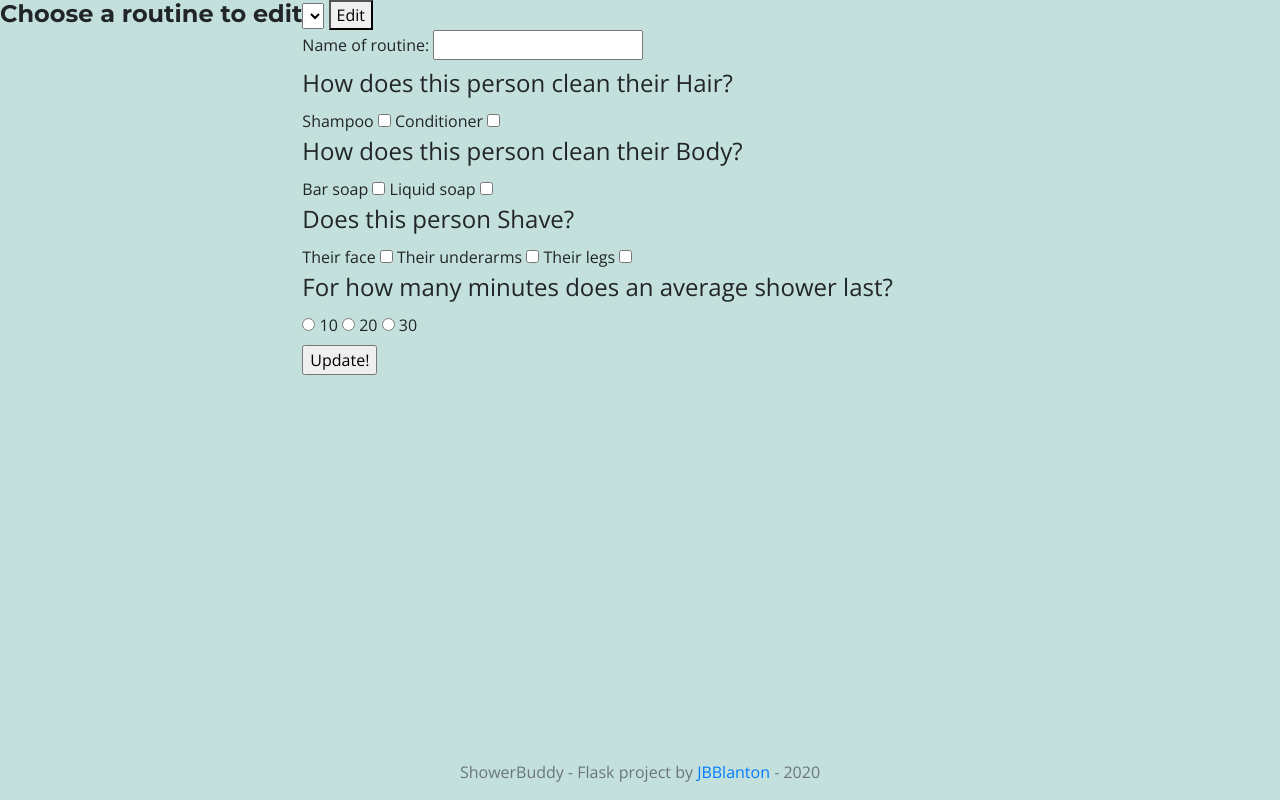
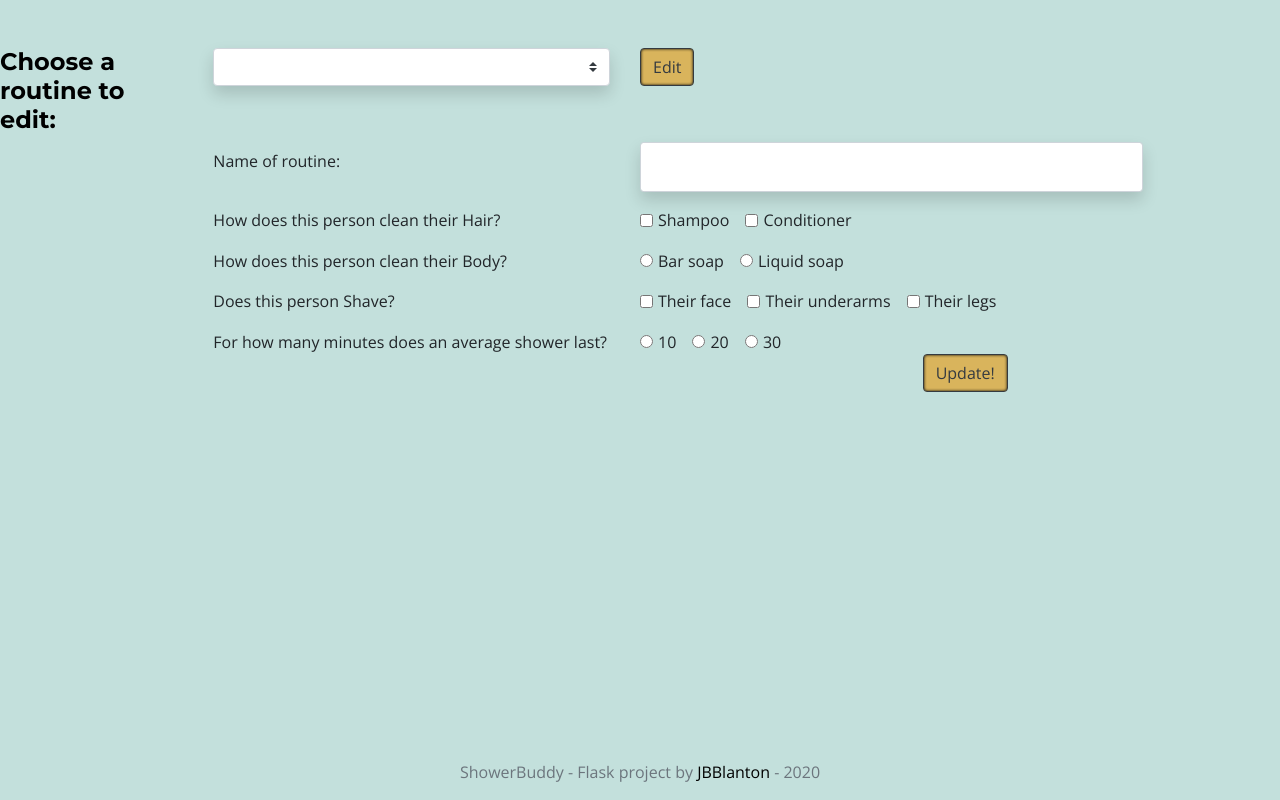
Before and after one commit to jbblanton/ShowerBuddy, a Flask app: page /edit_user in a window 1280 px wide. Run offline with Flask 2, Linux system fonts and the light colour scheme; the visitor is signed in with stand-in values (Sample User, id 1); data comes from the database, SQL or seed files in the repository; lists and menus that the app fills with data are empty; some libraries are stand-ins or nearby versions.

Commit message:
merge on 85ee863

```diff
--- a/model.py
+++ b/model.py
@@ -129,6 +129,7 @@ class Activity(db.Model):
         return f'<Activity id={self.activity_id}, description={self.description}, video={self.activity_video}>'
 
 
+
 class Flow_Product(db.Model):
     """Tying a unique flow to the necessary products"""
 
--- a/server.py
+++ b/server.py
@@ -75,14 +75,14 @@ def register_user():
 
         password = generate_password_hash(cg_pass, method='sha256')
 
-        # Instantiate a Caregiver object
-        caregiver = crud.create_caregiver(cg_name, cg_email, cg_phone, password)
+        dupe_cg = model.Caregiver.check_if_registered(cg_email)
 
-        login_user(caregiver)
-
-##########
-    alert = crud.send_creation_alert(API_SID, AUTH)
-##########
+        if dupe_cg:
+            login_user(dupe_cg)
+        else:
+            # Instantiate a Caregiver object
+            caregiver = crud.create_caregiver(cg_name, cg_email, cg_phone, password)
+            login_user(caregiver)
 
     if current_user.is_authenticated:
         caregiver = current_user
@@ -92,7 +92,7 @@ def register_user():
     user_name = name.capitalize()
     user_body = request.form.get('body')
     flow = request.form.get('flow-name')
-    if flow == " " :
+    if flow == "":
         flow = 'daily'
     flow_title = flow.lower()
 
@@ -280,9 +280,9 @@ def make_edits():
         title = 'daily'
     flow_title = title.lower()
 
-    update_flow = crud.update_user_flow(flow_id, duration, flow_title)
+    updated_flow = crud.update_user_flow(flow_id, duration, flow_title)
 
-    update_activities = crud.update_user_activities(flow_id, activities)
+# TO DO:  updated_activities = crud.update_user_activities(flow_id, activities, updated_flow)
 
     # return flash('update submitted!')
     try:
--- a/static/styles.css
+++ b/static/styles.css
@@ -16,13 +16,14 @@ body.homescreen {
 }
 
 body.dashboard {
-    background: url('/static/img/tiles.jpg');
-    background: rgba( , , , 0.9);
+    background: url('/static/img/tiles_light.png');
+    /*background: rgba( , , , 0.9);*/
     /*I don't know if that actually made a difference...*/
 }
 
 .btn {
-    background-color: #B6BCCC;
+    background-color: #D9B45C;
+    /*background-color: #CCD9D6;*/*/
     color: black;
     box-shadow: inset 0 0 3px #000000;
 }
@@ -31,8 +32,31 @@ body.dashboard {
     background-color: red!important;
 }
 
-h1, h2, h3, h4, h5, h6 {
+.alert-custom {
+    background-color: #DC8223;
+}
+
+a {
+    color: black;
+}
+
+a:hover {
+    color: white;
+}
+
+h2, h3, h4, h5, h6 {
     font-family: 'Montserrat', sans-serif;
+    color: black;
+}
+
+h1 {
+    font-family: 'Montserrat', sans-serif;
+    font-weight: bold;
+    color: white;
+    letter-spacing: 2px;
+    size: 20em;
+    -webkit-text-fill-color: black;
+    -webkit-text-stroke-width: 1px;
 }
 
 #video-div {
--- a/templates/base.html
+++ b/templates/base.html
@@ -9,36 +9,34 @@
     {# Bootstrap #}
     <link rel="stylesheet" href="https://stackpath.bootstrapcdn.com/bootstrap/4.5.0/css/bootstrap.min.css" integrity="sha384-9aIt2nRpC12Uk9gS9baDl411NQApFmC26EwAOH8WgZl5MYYxFfc+NcPb1dKGj7Sk" crossorigin="anonymous">
 
+    {# Fonts #}
+    <link href="https://fonts.googleapis.com/css2?family=Montserrat:wght@700&family=Open+Sans&display=swap" rel="stylesheet">
+
     {# My stylesheet #}
-    <link href="https://fonts.googleapis.com/css2?family=Montserrat:wght@700&family=Open+Sans&display=swap" rel="stylesheet">
     <link rel="stylesheet" href="/static/styles.css">
 
     <link type="image/x-icon" rel="shortcut icon" href="/static/img/showerbuddy_icon.png">
+
     <title> {% block title %}Shower Buddy{% endblock %} </title>
 
+    {% block head %}{% endblock %}
+  </head>
+
+  <body>
     <div class="row">
-      <div class="col-12 text-center">
+
       {% with messages = get_flashed_messages(with_categories=true) %}
         {% if messages %}
           {% for category, message in messages %}
-            <div class="alert alert-{{ category }} alert-dismissible" role="alert">
-            <div class="alert alert-warning" role="alert">
+            <div class="alert alert-custom">
             <button type="button" class="close" data-dismiss="alert" aria-label="Close"><span aria-hidden="true">&times;</span></button>
             {{ message }}
             </div>
           {% endfor %}
         {% endif %}
       {% endwith %}
+
     </div>
-  </div>
-
-    {% block head %}{% endblock %}
-  </head>
-
-  <body>
-
-
-
     {% block body %}{% endblock %}
 
 
--- a/templates/create_user.html
+++ b/templates/create_user.html
@@ -9,7 +9,7 @@
 
   <div class="row">
     <div class="col-3">
-      <h1>Create a shower routine:</h1>
+      <h2>Create a shower routine:</h2>
     </div>
 
     <div class="col-9">
--- a/templates/edit_user.html
+++ b/templates/edit_user.html
@@ -1,16 +1,4 @@
 {# Edit an existing user/flow #}
-
-{# Pull user_name and user_id from the drop down menu on the dashboard
-
-update flow name:
-
-update flow order:
-
-update flow activities:
-
-add personalized images:
-
-write custom descriptions: #}
 
 {% extends 'base.html' %}
 
@@ -18,13 +6,19 @@ write custom descriptions: #}
 
 {% block body %}
 
-<h4> Choose a routine to edit </h4>
 
-  <div id="current-data">
+<div class="container-fluid mt-5">
+
+  <div class="row">
+    <div class="col-2">
+      <h4> Choose a routine to edit: </h4>
+    </div>
 
 
 
-  <select class="edit-flow" id="flow-id" name="select">
+    <div class="col-4">
+
+        <select class="custom-select shadow sm-white custom-select-md edit-flow" id="flow-id" name="select">
         {% for user in current_user.users %}
           {% for flows in user.flows %}
             <option class="edit-flow" value="{{flows.flow_id}}">{{user.user_name}} - {{flows.title}}
@@ -32,50 +26,97 @@ write custom descriptions: #}
           {% endfor %}
         {% endfor %}
         </select>
-
-  <button id="edit-flow">Edit</button>
-
-    <form id="update-user-form">
-
-    <label for="flow-name">Name of routine:</label>
-    <input id="upd-flow-title" type="text" data-toggle="tooltip" data-placement="right" title="Try something like 'Sunday', 'quick-wash', etc. to help you distinguish different routines for the same person.  Hint: the default is 'daily'" name="flow-name">
+    </div>
+    <div class="col-2">
+      <button class="start-shower btn btn-outline-dark" id="edit-flow">Edit</button>
+    </div>
 
 
-      <legend>How does this person clean their Hair?</legend>
-      Shampoo <input id="shampoo" type="checkbox" name="upd-activity" value="shampoo">
-      Conditioner <input id="conditioner" type="checkbox" name="upd-activity" value="conditioner">
+    <form id="update-user-form" class="col-12">
+    <div class="form-group row">
+        <label for="flow-name" class="col-4 offset-2 col-form-label">Name of routine:</label>
+        <div class="col-5">
+          <input class="form-control shadow p-4 sm-white form-control-sm" id="upd-flow-title" type="text" data-toggle="tooltip" data-placement="right" title="Try something like 'Sunday', 'quick-wash', etc. to help you distinguish different routines for the same person.  Hint: the default is 'daily'" name="flow-name">
+        </div>
+     </div>
+
+    <div class="form-group row">
+      <div class="col-4 offset-2">How does this person clean their Hair?
+      </div>
+        <div class="col-5">
+        <div class="form-check form-check-inline">
+          <input class="form-check-input" id="shampoo" type="checkbox" name="upd-activity" value="shampoo">
+          <label class="form-check-label" for="shampoo">Shampoo</label>
+        </div>
+        <div class="form-check form-check-inline">
+          <input class="form-check-input" id="conditioner" type="checkbox" name="upd-activity" value="conditioner">
+          <label class="form-check-label" for="conditioner">Conditioner</label>
+        </div>
+      </div>
+    </div>
+
+    <div class="form-group row">
+      <div class="col-4 offset-2">How does this person clean their Body?
+      </div>
+      <div class="col-5">
+        <div class="form-check form-check-inline">
+          <input class="form-check-input" id="bar-soap" type="radio" name="upd-activity" value="bar-soap">
+          <label class="form-check-label" for="bar-soap">Bar soap</label>
+        </div>
+        <div class="form-check form-check-inline">
+          <input class="form-check-input" id ="liquid-soap" type="radio" name="upd-activity" value="liquid-soap">
+          <label class="form-check-label">Liquid soap</label>
+        </div>
+      </div>
+    </div>
+
+    <div class="form-group row">
+      <div class="col-4 offset-2">Does this person Shave?</div>
+      <div class="col-5">
+        <div class="form-check form-check-inline">
+          <input class="form-check-input" id="shave-face" type="checkbox" name="upd-activity" value="shave-face">
+          <label class="form-check-label">Their face</label>
+        </div>
+        <div class="form-check form-check-inline">
+          <input class="form-check-input" id="shave-armpits" type="checkbox" name="upd-activity" value="shave-armpits">
+          <label class="form-check-label">Their underarms</label>
+        </div>
+        <div class="form-check form-check-inline">
+          <input class="form-check-input" id="shave-legs" type="checkbox" name="upd-activity" value="shave-legs">
+          <label class="form-check-label">Their legs</label>
+        </div>
+      </div>
+    </div>
+
+    <div class="form-group row">
+      <div class="col-4 offset-2">For how many minutes does an average shower last?</div>
+      <div class="col-5">
+        <div class="form-check form-check-inline">
+          <input class="form-check-input" id="10" type="radio" name="upd-duration" value="10">
+          <label class="form-check-label" for="10">10</label>
+        </div>
+        <div class="form-check form-check-inline">
+          <input class="form-check-input" id="20" type="radio" name="upd-duration" value="20">
+          <label class="form-check-label" for="20">20</label>
+        </div>
+        <div class="form-check form-check-inline">
+          <input class="form-check-input" id="30" type="radio" name="upd-duration" value="30">
+          <label class="form-check-label" for="30">30</label>
+        </div>
 
 
+    <div class="row">
+      <div class="col-3 offset-6">
+        <input class="btn btn-outline-dark ml-3" id="update-user-btn" type="submit" value="Update!">
+      </div>
+    </div>
 
-      <legend>How does this person clean their Body?</legend>
-      Bar soap <input id="bar-soap" type="checkbox" name="upd-activity" value="bar-soap">
-      Liquid soap <input id ="liquid-soap" type="checkbox" name="upd-activity" value="liquid-soap">
+    </form>
+    </div>
+  </div>
+</div>
 
 
-
-      <legend>Does this person Shave?</legend>
-      Their face <input id="shave-face" type="checkbox" name="upd-activity" value="shave-face">
-      Their underarms <input id="shave-armpits" type="checkbox" name="upd-activity" value="shave-armpits">
-      Their legs <input id="shave-legs" type="checkbox" name="upd-activity" value="shave-legs">
-
-
-    <fieldset>
-      <legend>For how many minutes does an average shower last?</legend>
-      <input id="10" type="radio" name="upd-duration" value="10">
-        <label for="10">10</label>
-
-      <input id="20" type="radio" name="upd-duration" value="20">
-        <label for="20">20</label>
-
-      <input id="30" type="radio" name="upd-duration" value="30">
-        <label for="30">30</label>
-    </fieldset>
-
-  <input id="update-user-btn" type="submit" value="Update!">
-
-</form>
-
-{# <button id="clear-form">Clear All</button> #}
 </div>
 
 {% endblock %}
--- a/templates/homepage.html
+++ b/templates/homepage.html
@@ -32,7 +32,7 @@
   </div>
 </div>
 
-<div class="row mt-5 mb-5"></div>
+<div class="row mt-3 mb-3"></div>
 
 
 <div class="row mt-5 mb-5">
```
Also changed, not shown: crud.py (+14 -33 lines), static/shower_flow.js (+35 -41 lines), templates/dashboard.html (+38 -37 lines). Lines whose indentation alone changed are shown as unchanged.
